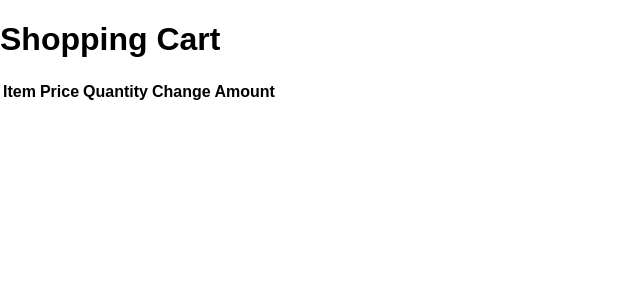
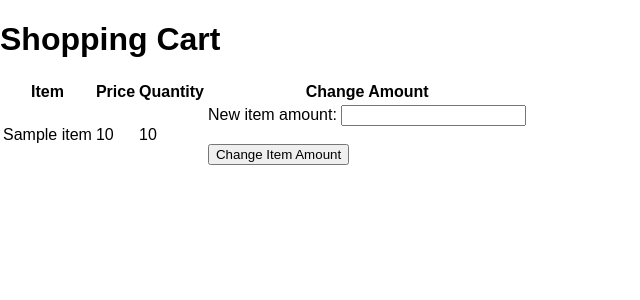
Before and after one commit to saglin/D0018E, a Flask app: page /shopping_cart in a window 1280 px wide. Shown: the part 48-348 px from the top of the page, without its empty margins (0-640 px from the left). Run offline with Flask 3, Linux system fonts and the light colour scheme; the visitor is signed in with stand-in values (Sample User, id 1); tables that the repository leaves empty hold one stand-in row (values such as "Sample post"); lists and menus that the app fills with data are empty; some libraries are stand-ins or nearby versions.

Commit message:
Shopping cart fix

```diff
--- a/templates/shopping_cart.html
+++ b/templates/shopping_cart.html
@@ -19,13 +19,13 @@
             <th>Change Amount</th>
         </tr>
 
-        {% for item in items %}
+        {% for item in data %}
             <tr>
-                <td>{{ data[1] }}</td>
-                <td>{{ data[2] }}</td>
-                <td>{{ data[3] }}</td>
+                <td>{{ item[1] }}</td>
+                <td>{{ item[2] }}</td>
+                <td>{{ item[3] }}</td>
                 <td>
-                    <form method="POST" action="{{ url_for('change_item_amount', item_id=data[0]) }}">
+                    <form method="POST" action="{{ url_for('change_item_amount', item_id=item[0]) }}">
                         <label for="new_item_amount">New item amount:</label>
                         <input type="text" id="new_item_amount" name="new_item_amount" reqiured><br><br>
 
```
